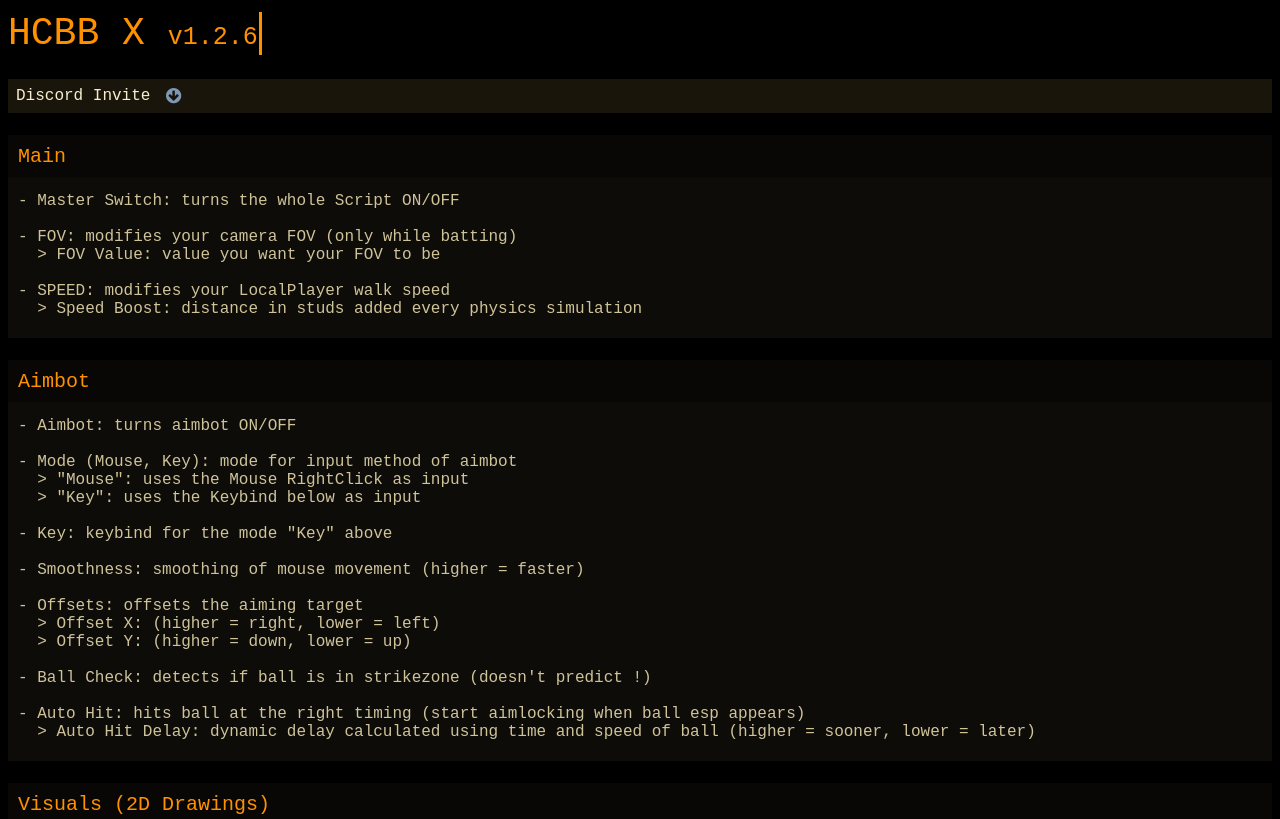
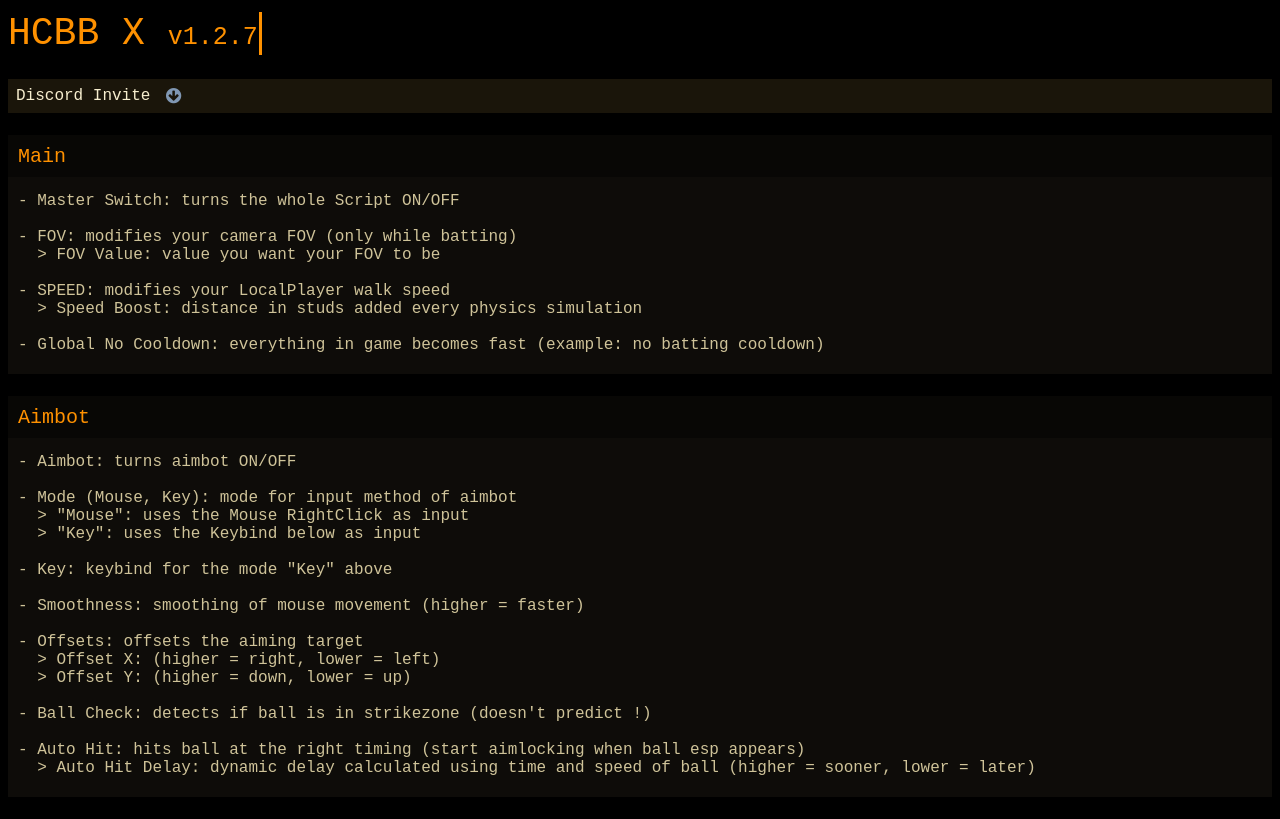
Before and after one commit to 544464-46445/hcbb_x, a plain HTML site: page index.html in a window 1280 px wide. Shown: the top 819 px of the page. Drawn offline with Linux system fonts and the light colour scheme.

Commit message:
Update index.html

```diff
--- a/index.html
+++ b/index.html
@@ -131,7 +131,7 @@
 
     <div class="wrapper">
         <div class="typing-demo">
-            HCBB X <span style="font-size: 25px">v1.2.6</span>
+            HCBB X <span style="font-size: 25px">v1.2.7</span>
         </div>
     </div>
 
@@ -151,7 +151,8 @@
         - FOV: modifies your camera FOV (only while batting) <br>
         &nbsp; > FOV Value: value you want your FOV to be<br><br>
         - SPEED: modifies your LocalPlayer walk speed <br>
-        &nbsp; > Speed Boost: distance in studs added every physics simulation
+        &nbsp; > Speed Boost: distance in studs added every physics simulation<br><br>
+        - Global No Cooldown: everything in game becomes fast (example: no batting cooldown)
     </h1>
 
     <h1></h1>
```
